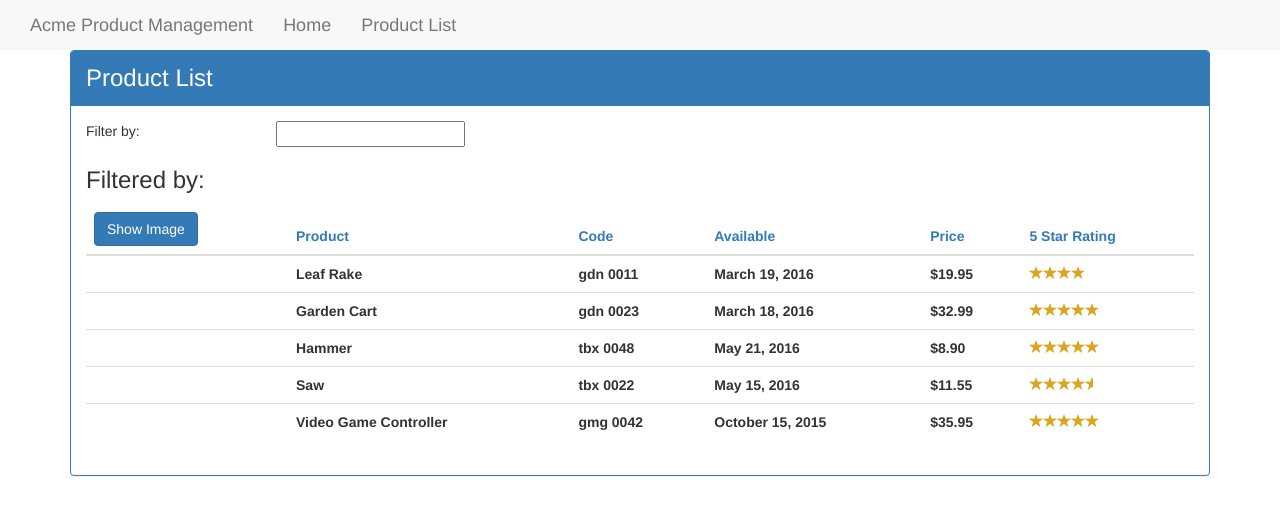
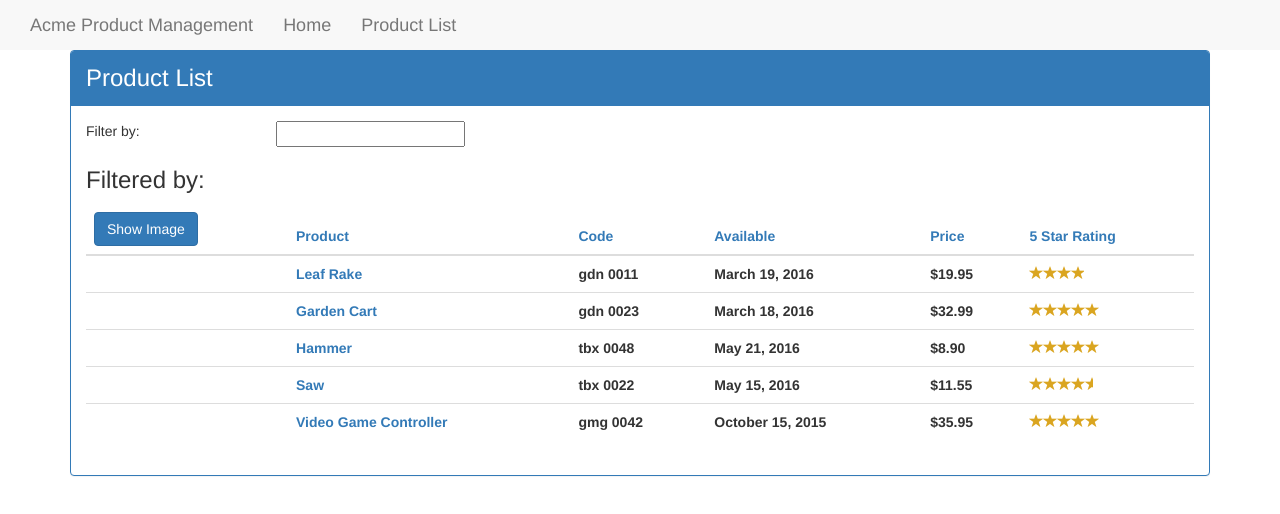
Before and after one commit to DeloitteDigitalAT/pluralsight, an Angular app in the folder angular-getting-tarted/APM/: page /products in a window 1280 px wide. Shown: the top 514 px of the page. Built offline with nearby package versions, Linux system fonts and the light colour scheme.

Commit message:
-Completed module 'Angular Modules' ... no pun intended :)

```diff
--- a/angular-getting-tarted/APM/package.json
+++ b/angular-getting-tarted/APM/package.json
@@ -27,7 +27,7 @@
     "zone.js": "^0.8.14"
   },
   "devDependencies": {
-    "@angular/cli": "1.2.4",
+    "@angular/cli": "1.3.2",
     "@angular/compiler-cli": "^4.0.0",
     "@angular/language-service": "^4.0.0",
     "@types/jasmine": "~2.5.53",
--- a/angular-getting-tarted/APM/src/app/app.component.ts
+++ b/angular-getting-tarted/APM/src/app/app.component.ts
@@ -1,10 +1,8 @@
 import { Component } from '@angular/core';
-import { ProductService } from './products/product.service';
 
 @Component({
   selector: 'pm-root',
   templateUrl: './app.component.html',
-  providers: [ProductService]
 })
 
 export class AppComponent {
--- a/angular-getting-tarted/APM/src/app/products/product-detail/product-detail.component.html
+++ b/angular-getting-tarted/APM/src/app/products/product-detail/product-detail.component.html
@@ -2,4 +2,9 @@
   <div class="panel-heading">
     {{pageTitle + ':' + product.productName}}
   </div>
+  <div class="panel-footer">
+    <a class="btn btn-default" (click)='onBack()' style="width:80px">
+      <i class="glyphicon glyphicon-chevron-left"></i>Back
+    </a>
+  </div>
 </div>
--- a/angular-getting-tarted/APM/src/app/products/product-detail/product-detail.component.ts
+++ b/angular-getting-tarted/APM/src/app/products/product-detail/product-detail.component.ts
@@ -1,5 +1,6 @@
 import { Component, OnInit } from '@angular/core';
 import { IProduct } from "../product";
+import { ActivatedRoute, Router } from "@angular/router";
 
 @Component({
   templateUrl: './product-detail.component.html',
@@ -10,9 +11,28 @@ export class ProductDetailComponent implements OnInit {
   pageTitle: string = 'Product Detail';
   product: IProduct;
 
-  constructor() { }
+  constructor(
+    private _route: ActivatedRoute,
+    private _router: Router) { }
 
   ngOnInit() {
+    let id = +this._route.snapshot.paramMap.get('id');
+    this.pageTitle += `: ${id}`;
+    this.product =
+      {
+        "productId": 1,
+        "productName": "Leaf Rake",
+        "productCode": "GDN-0011",
+        "releaseDate": "March 19, 2016",
+        "description": "Leaf rake with 48-inch wooden handle.",
+        "price": 19.95,
+        "starRating": 3.2,
+        "imageUrl": "http://openclipart.org/image/300px/svg_to_png/26215/Anonymous_Leaf_Rake.png"
+      };
+  }
+
+  onBack() : void {
+    this._router.navigate(['/products'])
   }
 
 }
--- /dev/null
+++ b/angular-getting-tarted/APM/src/app/products/product-guard.service.ts
@@ -0,0 +1,18 @@
+import { Injectable } from '@angular/core';
+import { CanActivate, ActivatedRouteSnapshot, Router } from "@angular/router";
+
+@Injectable()
+export class ProductGuardService implements CanActivate{
+
+  constructor(private _router: Router) { }
+
+  canActivate(route: ActivatedRouteSnapshot): boolean {
+    let id = +route.url[1].path;
+    if (isNaN(id) || id < 1) {
+      alert("Invalid Product ID!");
+      this._router.navigate(['/products']);
+      return false;
+    }
+    return true;
+  }
+}
--- a/angular-getting-tarted/APM/src/app/products/product-list/product-list.component.html
+++ b/angular-getting-tarted/APM/src/app/products/product-list/product-list.component.html
@@ -19,8 +19,7 @@
                 <thead>
                     <tr>
                         <th>
-                            <button class='btn btn-primary'
-                                (click)=toggleImage()>
+                            <button class='btn btn-primary' (click)=toggleImage()>
                                 {{showImage ? 'Hide' : 'Show'}} Image
                             </button>
                         </th>
@@ -35,19 +34,18 @@
                     <tr *ngFor='let product of filteredProducts'>
                         <th>
                             <img *ngIf='showImage'
-                                [src]='product.imageUrl'
-                                [title]='product.productName'
-                                [style.width.px] = 'imageWidth'
-                                [style.margin.px] = 'imageMargin' >
+                            [src]='product.imageUrl'
+                            [title]='product.productName'
+                            [style.width.px]='imageWidth'
+                            [style.margin.px]='imageMargin'>
                         </th>
-                        <th>{{ product.productName}}</th>
+                        <th><a [routerLink]="['/products', product.productId]">
+                            {{ product.productName}}</a></th>
                         <th>{{ product.productCode | lowercase | convertToSpaces:'-'}}</th>
                         <th>{{ product.releaseDate}}</th>
                         <th>{{ product.price | currency:'USD':true:'1.2-2'}}</th>
                         <th>
-                            <pm-star
-                            [rating] = 'product.starRating'
-                            (ratingClicked) = 'onRatingClicked($event)'></pm-star>
+                            <pm-star [rating]='product.starRating' (ratingClicked)='onRatingClicked($event)'></pm-star>
                         </th>
                     </tr>
                 </tbody>
```
Also changed, not shown: angular-getting-tarted/APM/src/app/app.module.ts (+6 -17 lines), angular-getting-tarted/APM/src/app/products/product.module.ts (added, +28 -0 lines), angular-getting-tarted/APM/src/app/shared/shared.module.ts (added, +19 -0 lines), 1 other file (tests, documents, lock files or other folders).
